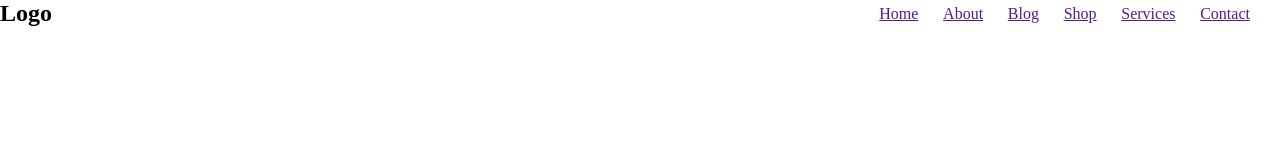
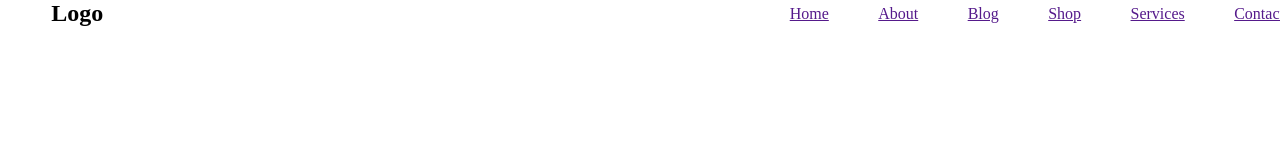
Before and after one commit to ShittuIbrahim00/Git_smoke, a plain HTML site: page index.html in a window 1280 px wide. Drawn offline with Linux system fonts and the light colour scheme.

Commit message:
style.css correction

```diff
--- a/style.css
+++ b/style.css
@@ -6,10 +6,17 @@
     display: flex;
     justify-content: space-between;
     align-items: center;
+    /* width: 90%; */
+}
+.Logo {
+    padding-left: 4%;
 }
 .texts {
     display: flex;
-    gap: 10%;
+    gap: 20%;
     list-style-type: none;
-    padding-right: 12%;
+    padding-right: 19%;
 }
+.texts li {
+    color: black;
+}
```
